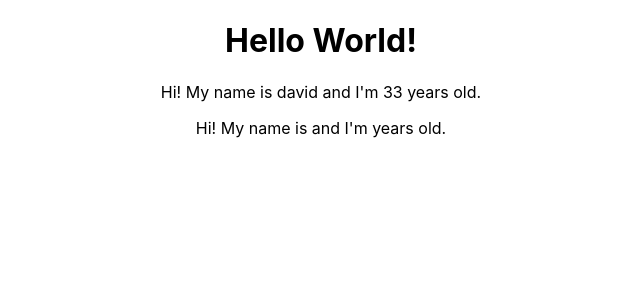
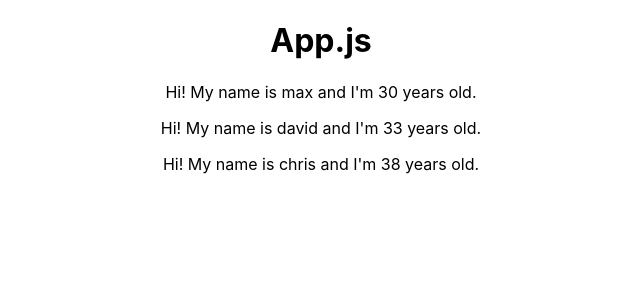
Before and after one commit to David-E-Alvarez/ReactUdemyCourse, a React (Create React App) app in the folder app/: page / in a window 1280 px wide. Shown: the top 300 px of the page, without its empty margins (319-959 px from the left). Built offline with nearby package versions, Linux system fonts and the light colour scheme.

Commit message:
converted to use functional component and useState

```diff
--- a/app/src/App.js
+++ b/app/src/App.js
@@ -1,29 +1,57 @@
-// import './App.css';
-
 // function App() {
 //   return (
 //     <div className="App">
 //       <h1>Hello World!</h1>
+//       <Person name={"david"} age={"33"}/>
 //     </div>
 //   );
 // }
 
 // export default App;
 
-import React, {Component} from 'react';
+import React, {useState} from 'react';
+import Person from './Person/Person';
 import './App.css';
-import Person from './Person/Person';
 
-class App extends Component{
-  render(){
+//import {Component}
+//class App extends Component
+//render()
+const App = props => {
+    const [personsState,setPersonsState] = useState({
+      persons: [
+        {name: "max", age: 30},
+        {name: "david", age: 33},
+        {name: "chris", age: 38}
+      ],
+      otherState: 'some other value 2'
+    });
+
+    const [otherState, setOtherState] = useState('jhjhjhjhjh');
+
+    console.log("---->", personsState, otherState)
+
     return(
       <div className="App">
-        <h1>Hello World!</h1>
-        <Person name="david" age="33"/>
-        <Person>i am a props child</Person>
+        <h1>App.js</h1>
+        <Person name={personsState.persons[0].name} age={personsState.persons[0].age}/>
+        <Person name={personsState.persons[1].name} age={personsState.persons[1].age}/>
+        <Person name={personsState.persons[2].name} age={personsState.persons[2].age}/>
       </div>
     )
-  }
 }
 
+
 export default App;
+
+
+
+// switchNameHandler = () =>  {
+//   //console.log("was clicked!")
+//   // NO BUENO->this.state.persons[0].name = "Maximillian";
+//   this.setState({persons:[
+//     {name: "maxibillian", age: 44},
+//     {name: "david a", age: 34},
+//     {name: "chris", age: 38}
+//   ]
+// })
+// }
```
